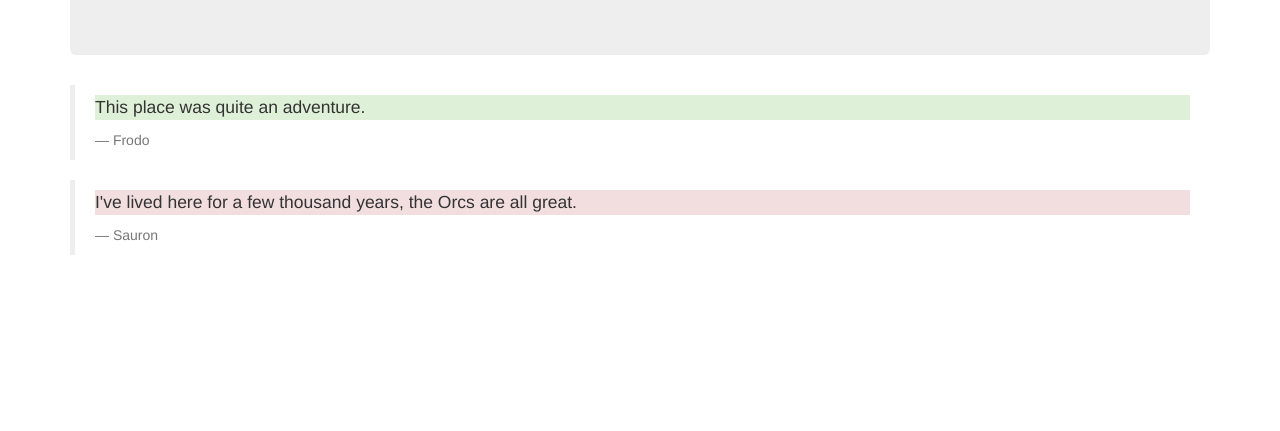
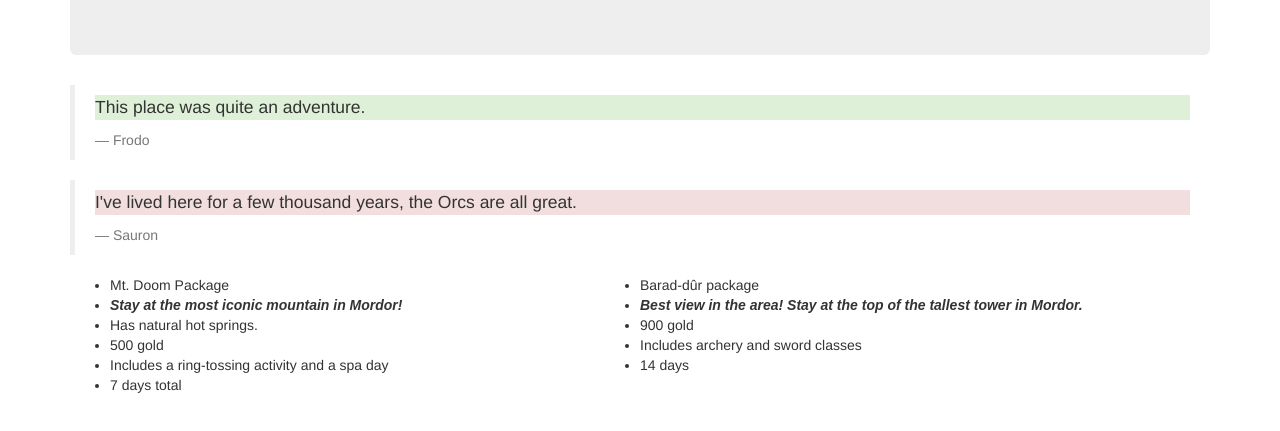
Before and after one commit to silvermistshadow/vacation-site, a plain HTML site: page index.html in a window 1280 px wide. Shown: the part 187-618 px from the top of the page. Drawn offline with Linux system fonts and the light colour scheme.

Commit message:
add grid system with vacation packages. gollum, gollum.

```diff
--- a/css/master.css
+++ b/css/master.css
@@ -0,0 +1,5 @@
+.fancy {
+  font-family: sans-serif;
+  font-weight: bold;
+  font-style: oblique;
+}
--- a/index.html
+++ b/index.html
@@ -3,6 +3,7 @@
   <head>
     <meta charset="utf-8">
     <link rel="stylesheet" href="css/bootstrap.css">
+    <link rel="stylesheet" href="css/master.css">
     <title>Mordor</title>
   </head>
   <body>
@@ -19,6 +20,29 @@
         <p class="bg-danger">I've lived here for a few thousand years, the Orcs are all great.</p>
         <footer>Sauron</footer>
       </blockquote>
+      <div class="row">
+        <div class="col-md-6">
+          <ul>
+            <li>Mt. Doom Package</li>
+            <li class="fancy">Stay at the most iconic mountain in Mordor!</li>
+            <li>Has natural hot springs.</li>
+            <li>500 gold</li>
+            <li>Includes a ring-tossing activity and a spa day</li>
+            <li>7 days total</li>
+          </ul>
+
+          </div>
+          <div class="cold-md-6">
+            <ul>
+              <li>Barad-dûr package</li>
+              <li class="fancy">Best view in the area! Stay at the top of the tallest tower in Mordor.</li>
+              <li>900 gold</li>
+              <li>Includes archery and sword classes</li>
+              <li>14 days</li>
+            </ul>
+          </div>
+
+      </div>
 
     </div>
 
```
